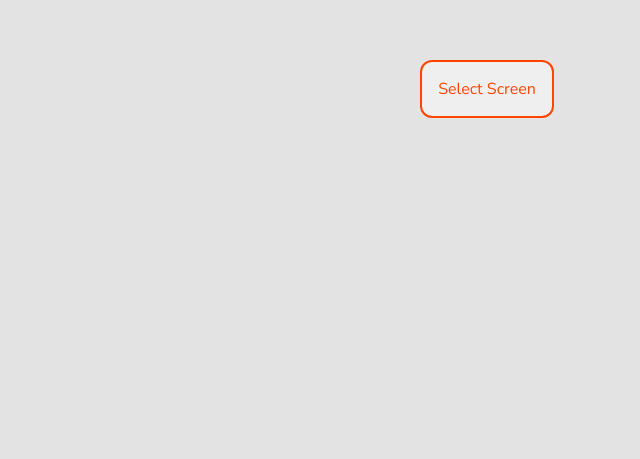
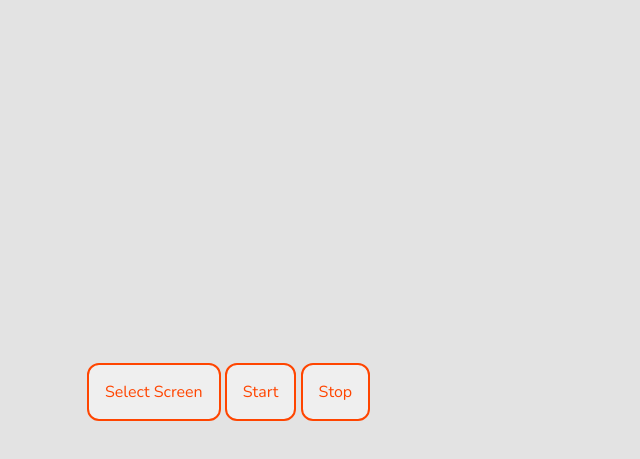
Before and after one commit to Shresht7/Recorder, a Svelte app: page / in a window 1280 px wide. Shown: the part 311-770 px from the top of the page, without its empty margins (153-793 px from the left). Built offline with nearby package versions, Linux system fonts and the light colour scheme.

Commit message:
Consolidate Home Screen

```diff
--- a/src/App.svelte
+++ b/src/App.svelte
@@ -1,18 +1,10 @@
 <script lang="ts">
   // Components
-  import Button from "./components/utility/Button.svelte";
   import ScreenPreview from "./components/ScreenPreview.svelte";
-
-  //  Stores
-  import stream from "./library/stream";
 </script>
 
 <main>
-  {#if $stream}
-    <ScreenPreview />
-  {:else}
-    <Button on:click={stream.selectScreen}>Select Screen</Button>
-  {/if}
+  <ScreenPreview />
 </main>
 
 <style>
--- a/src/components/ScreenPreview.svelte
+++ b/src/components/ScreenPreview.svelte
@@ -2,31 +2,47 @@
     //  Components
     import Button from "./utility/Button.svelte";
 
+    //  Stores
     import stream from "../library/stream";
 
-    /** Sets the video-element srcObject property to the given media-stream */
-    function srcObject(node: HTMLVideoElement, stream: MediaStream) {
-        node.srcObject = stream;
-        return {
-            update(newStream: MediaStream) {
-                if (node.srcObject !== newStream) {
-                    node.srcObject = newStream;
-                }
-            },
-            destroy() {
-                stream = null;
-            },
-        };
+    let videoElement: HTMLVideoElement;
+
+    $: if (videoElement) videoElement.srcObject = $stream;
+
+    /** Select Screen */
+    function selectScreen() {
+        stream.selectScreen();
+    }
+
+    /** Start Display Capture */
+    function startCapture() {}
+
+    /** Stop Display Capture */
+    function stopCapture() {
+        const tracks = $stream.getTracks();
+        tracks.forEach((track) => track.stop());
+        stream.clear();
     }
 </script>
 
 <div>
-    <p>{$stream.id}</p>
-    <video use:srcObject={$stream} autoplay muted height={600} width={800} />
+    <video
+        id="preview-video"
+        bind:this={videoElement}
+        autoplay
+        muted
+        height={600}
+        width={800}
+    />
 
     <div>
-        <Button>Start</Button>
-        <Button>Stop</Button>
+        {#if $stream}
+            <p>{$stream.id}</p>
+        {:else}
+            <Button on:click={selectScreen}>Select Screen</Button>
+        {/if}
+        <Button on:click={startCapture}>Start</Button>
+        <Button on:click={stopCapture}>Stop</Button>
     </div>
 </div>
 
--- a/src/library/stream.ts
+++ b/src/library/stream.ts
@@ -14,9 +14,15 @@ function createStreamStore() {
             .catch((err) => console.error(err)); //  TODO: Show error message to user
     }
 
+    /** Sets the store to null */
+    function clear() {
+        set(null)
+    }
+
     return {
         subscribe,
-        selectScreen
+        selectScreen,
+        clear
     }
 }
 
```
